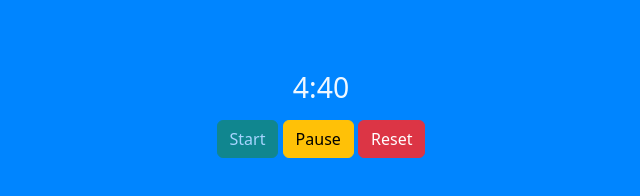
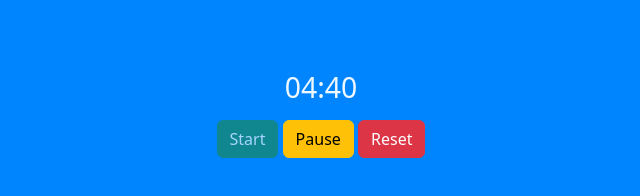
Before and after one commit to oguialmeida/pomodoro-desktop, an Electron app: page src/index.html in a window 800 px wide. Both pictures are taken after a click on the button "Start". Shown: the part 286-482 px from the top of the page, 79-719 px from the left. Drawn offline with nearby package versions, Linux system fonts and the light colour scheme.

Commit message:
Formatting minutes and seconds

```diff
--- a/src/index.html
+++ b/src/index.html
@@ -24,7 +24,7 @@
 <body>
   <div class="text-center">
     <div class="container-lg">
-      <h2 class="mt-3" id="seconds">0</h2>
+      <h2 class="mt-3" id="seconds">00:00</h2>
     </div>
     <div class="column mt-3">
       <button type="button" id="start" class="btn btn-success">Start</button>
--- a/src/renderer.js
+++ b/src/renderer.js
@@ -8,9 +8,11 @@ async function counter() {
 
     countdownInterval = setInterval(() => {
         let dateObj = new Date(count * 1000)
-        let minutes = dateObj.getMinutes()
-        let seconds = dateObj.getSeconds()
+        let minutes = dateObj.getMinutes().toString().padStart(2, '0')
+        let seconds = dateObj.getSeconds().toString().padStart(2, '0')
+
         countdown.textContent = `${minutes}:${seconds}`
+
         if(count < 1500) {
             count++
         } else if(count === 1500) {
@@ -27,7 +29,7 @@ function pause() {
 function reset() {
     clearInterval(countdownInterval)
     count = 1
-    document.getElementById("seconds").textContent = 0
+    document.getElementById("seconds").textContent = "00:00"
     document.getElementById("over").textContent = ""
     document.querySelector("body").style.backgroundColor = "#0085ff"
 }
```
